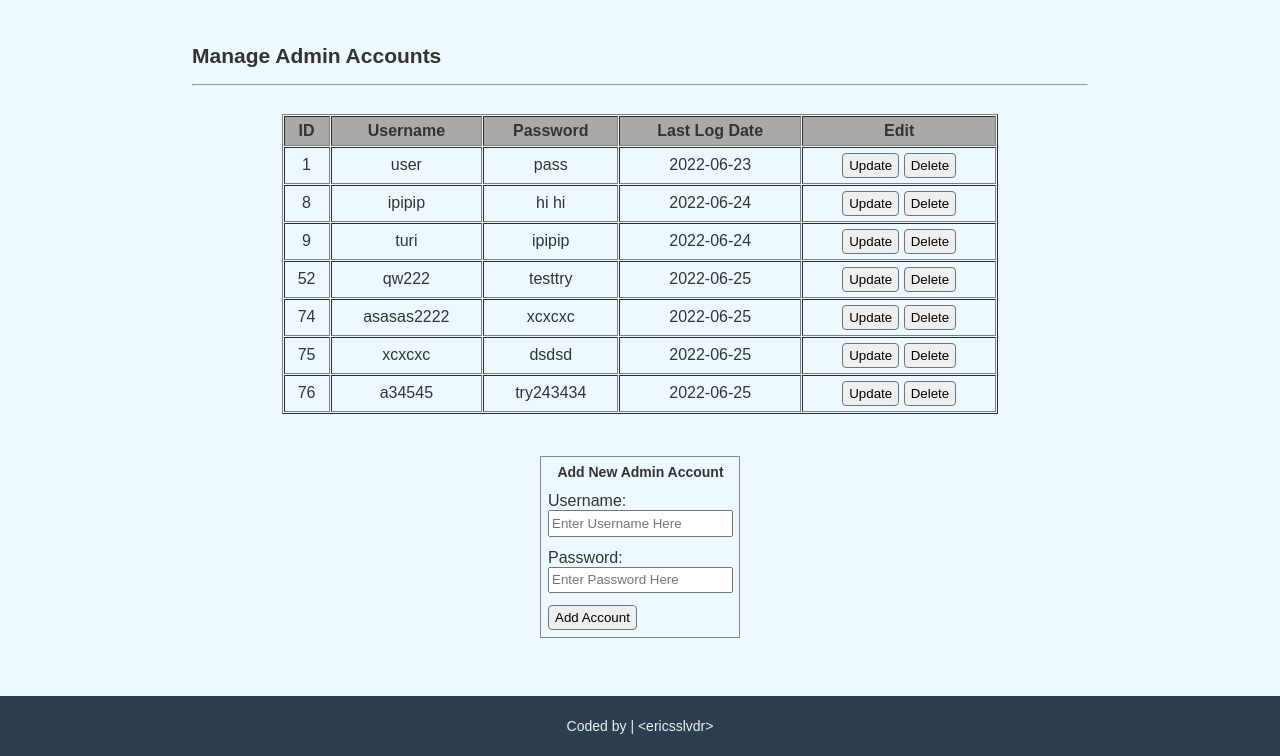
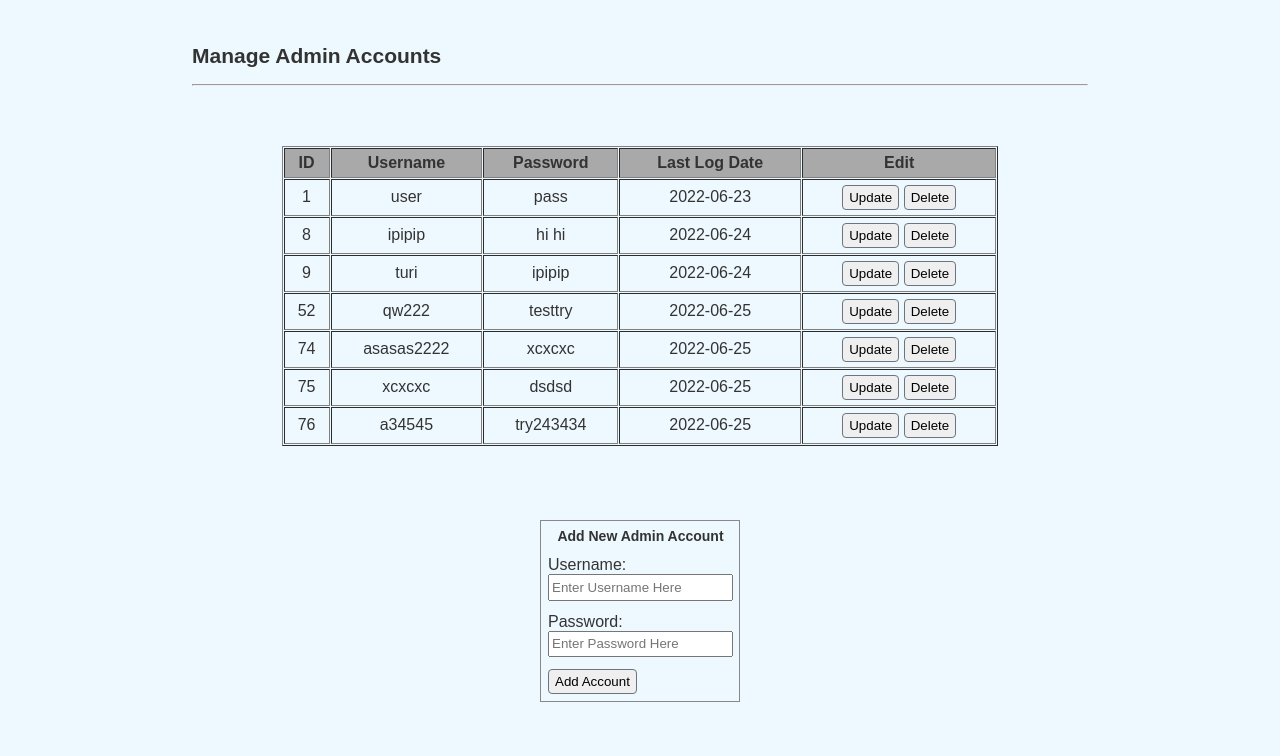
Before and after one commit to ericsmslvdr/online-store-php, a PHP site: page /views/admin-page.php in a window 1280 px wide. Shown: the part 103-859 px from the top of the page. Run offline with PHP 8.4, Linux system fonts and the light colour scheme; a user stored in the database is signed in; data comes from the database, SQL or seed files in the repository.

```diff
--- a/views/css/styles.css
+++ b/views/css/styles.css
@@ -221,7 +221,7 @@ svg {
 }
 
 #table-admin {
-    margin: auto;
+    margin: 2em auto;
     text-align: center;
     width: 80%;
 }
```
